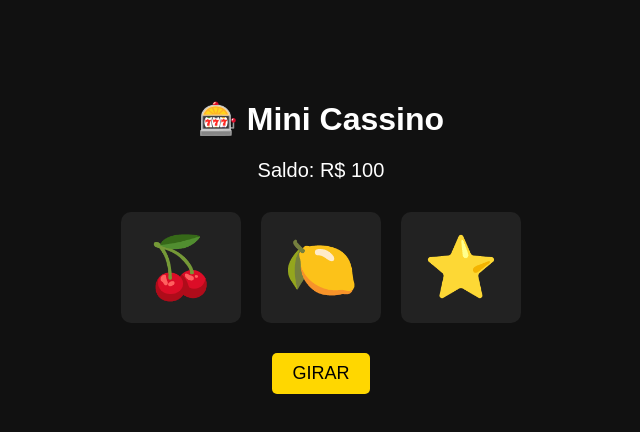
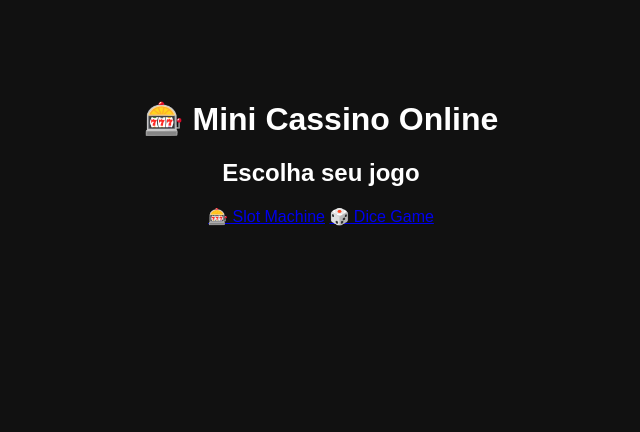
Before and after one commit to vivarthoficial/mini-cassino, a plain HTML site: page index.html in a window 1280 px wide. Shown: the whole page, without its empty margins (319-959 px from the left). Drawn offline with Linux system fonts and the light colour scheme.

Commit message:
Update index.html

```diff
--- a/index.html
+++ b/index.html
@@ -8,23 +8,14 @@
 <body>
 
   <div class="casino">
-    <h1>🎰 Mini Cassino</h1>
+    <h1>🎰 Mini Cassino Online</h1>
+    <h2>Escolha seu jogo</h2>
 
-    <div class="balance">
-      Saldo: R$ <span id="balance">100</span>
+    <div class="menu">
+      <a href="slot.html" class="game-btn">🎰 Slot Machine</a>
+      <a href="dice.html" class="game-btn">🎲 Dice Game</a>
     </div>
-
-    <div class="slot">
-      <div class="reel" id="r1">🍒</div>
-      <div class="reel" id="r2">🍋</div>
-      <div class="reel" id="r3">⭐</div>
-    </div>
-
-    <button onclick="spin()">GIRAR</button>
-
-    <h2 id="result"></h2>
   </div>
 
-  <script src="script.js"></script>
 </body>
 </html>
```
